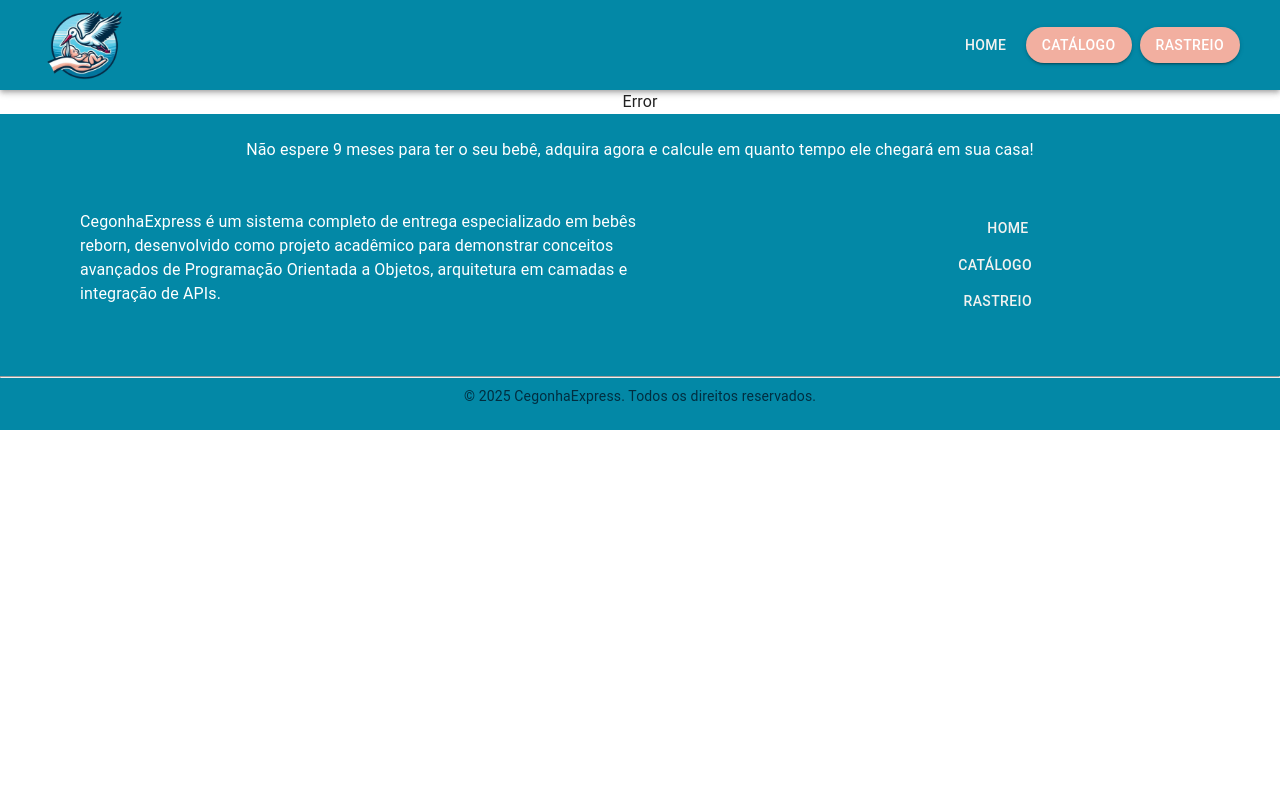
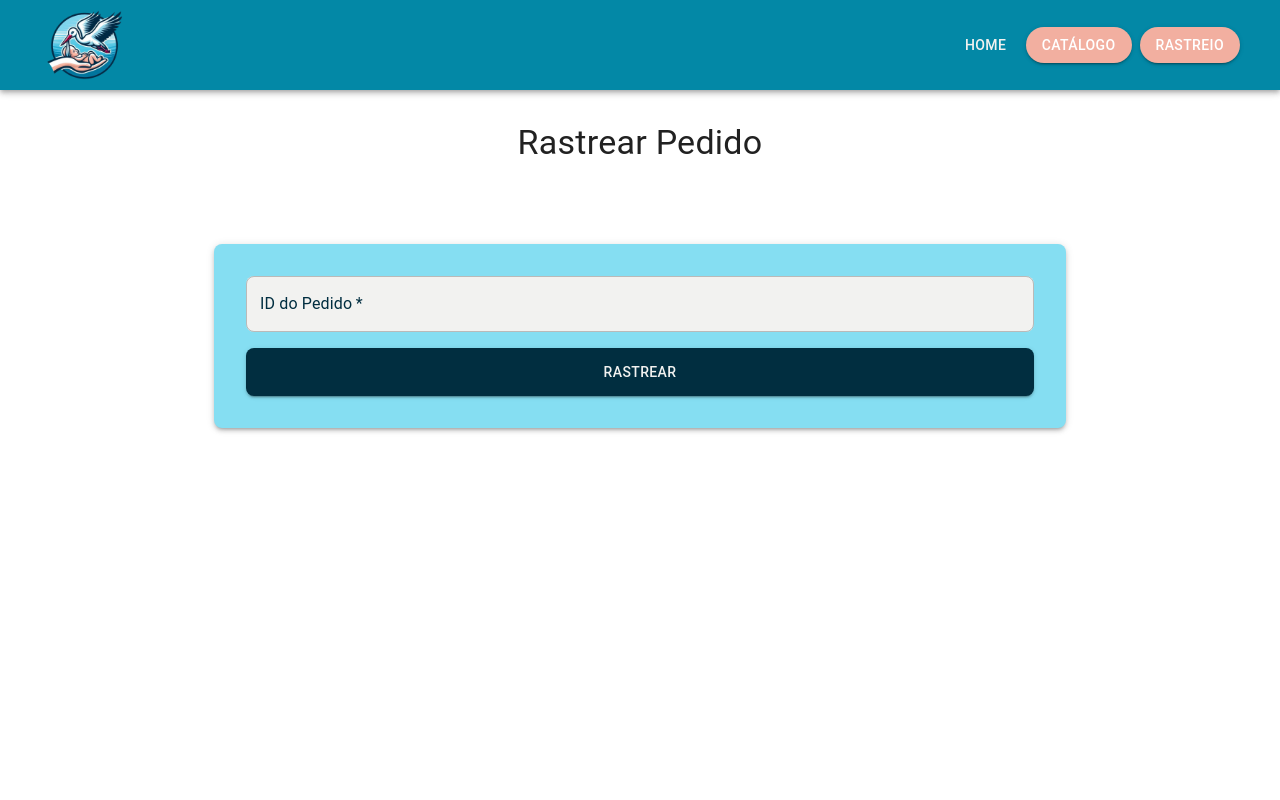
Before and after one commit to JamalShadowDev/cegonha-express-delivery, a React (Vite) app in the folder src/main/frontend/: page /tracking in a window 1280 px wide. Shown: the top 800 px of the page. Built offline with nearby package versions, Linux system fonts and the light colour scheme; some icons are missing.

Commit message:
feat: adding style to tracking page

```diff
--- a/src/main/frontend/src/App.tsx
+++ b/src/main/frontend/src/App.tsx
@@ -6,20 +6,31 @@ import Footer from "./components/Footer";
 import Homepage from "./pages/Homepage";
 import Error from "./pages/Error";
 import Products from "./pages/Products";
+import { Tracking } from "./pages/Tracking";
+import { Box } from "@mui/material";
 
 function App() {
   return (
     <>
+      <Box
+        sx={{
+          display: "flex",
+          flexDirection: "column",
+          minHeight: "100vh",
+          overflowX: "hidden",
+        }}
+      >
         <Navbar />
 
         <Routes>
           <Route path="/" element={<Homepage />} />
-        <Route path="/register" element="" />
+          <Route path="/tracking" element={<Tracking />} />
           <Route path="/products" element={<Products />} />
           <Route path="/product/:id" element="" />
           <Route path="/about-us" element="" />
           <Route path="*" element={<Error />} />
         </Routes>
+      </Box>
 
       <Footer />
 
--- a/src/main/frontend/src/components/Navbar.tsx
+++ b/src/main/frontend/src/components/Navbar.tsx
@@ -44,7 +44,7 @@ export default function Navbar() {
           <Button
             variant="contained"
             component={LinkBehavior}
-            href="/rastreio"
+            href="/tracking"
             sx={{
               borderRadius: "30px",
               backgroundColor: "rgba(242, 175, 160, 1)",
--- /dev/null
+++ b/src/main/frontend/src/pages/Tracking.tsx
@@ -0,0 +1,288 @@
+import React, { useState } from "react";
+import axios from "axios";
+import {
+  Container,
+  Box,
+  TextField,
+  Button,
+  Typography,
+  CircularProgress,
+  Alert,
+  Paper,
+  List,
+  ListItem,
+  ListItemText,
+  Divider,
+} from "@mui/material";
+import { toast } from "react-toastify";
+import { colorPalette } from "../types/colorPalette";
+
+// Interface para os dados da requisição de rastreamento
+
+// Interface para um evento de rastreamento
+interface TrackingEvent {
+  timestamp: string; // Ex: "2023-10-27T10:00:00Z"
+  location: string; // Ex: "São Paulo, SP"
+  status: string; // Ex: "Em trânsito", "Saiu para entrega", "Entregue"
+  description?: string; // Detalhes adicionais do evento
+}
+
+// Interface para a resposta da API de rastreamento
+interface OrderTrackingResponse {
+  orderId: string;
+  status: string; // Status geral do pedido
+  events: TrackingEvent[]; // Lista de eventos de movimentação
+  estimatedDelivery?: string; // Data estimada de entrega, se disponível
+}
+
+export const Tracking: React.FC = () => {
+  const [orderId, setOrderId] = useState<string>("");
+  const [trackingData, setTrackingData] =
+    useState<OrderTrackingResponse | null>(null);
+  const [loading, setLoading] = useState<boolean>(false);
+  const [error, setError] = useState<string | null>(null);
+  const [submitted, setSubmitted] = useState<boolean>(false); // Para controlar a exibição inicial
+
+  const handleTrackOrder = async (event: React.FormEvent) => {
+    event.preventDefault(); // Previne o recarregamento da página
+    setLoading(true);
+    setError(null);
+    setTrackingData(null); // Limpa dados anteriores
+    setSubmitted(true); // Marca que o formulário foi submetido
+
+    if (!orderId.trim()) {
+      setError("Por favor, insira um ID de pedido.");
+      setLoading(false);
+      return;
+    }
+
+    try {
+      // Faz a requisição POST para o backend
+      // Altere '/track-order' para o endpoint real da sua API de rastreamento
+      const response = await axios.post<OrderTrackingResponse>("/track-order", {
+        orderId,
+      });
+      setTrackingData(response.data);
+      toast.success("Informações de rastreamento carregadas!");
+    } catch (err) {
+      console.error("Erro ao rastrear pedido:", err);
+      // Verifica se o erro é uma resposta do Axios e tem uma mensagem de erro
+      if (
+        axios.isAxiosError(err) &&
+        err.response &&
+        err.response.data &&
+        err.response.data.message
+      ) {
+        setError(err.response.data.message);
+        toast.error(err.response.data.message);
+      } else {
+        setError(
+          "Não foi possível rastrear o pedido. Verifique o ID e tente novamente.",
+        );
+        toast.error("Erro ao rastrear pedido!");
+      }
+    } finally {
+      setLoading(false);
+    }
+  };
+
+  return (
+    <Container maxWidth="md" sx={{ py: 4, flexGrow: 1 }}>
+      <Typography
+        variant="h4"
+        component="h1"
+        gutterBottom
+        align="center"
+        sx={{ mb: 10 }}
+      >
+        Rastrear Pedido
+      </Typography>
+
+      <Paper
+        elevation={3}
+        sx={{
+          p: { xs: 2, md: 4 },
+          mb: 4,
+          borderRadius: "8px",
+          backgroundColor: colorPalette[0].rgba,
+        }}
+      >
+        {" "}
+        <Box
+          component="form"
+          onSubmit={handleTrackOrder}
+          sx={{ display: "flex", flexDirection: "column", gap: 2 }}
+        >
+          <TextField
+            label="ID do Pedido"
+            variant="outlined"
+            fullWidth
+            value={orderId}
+            onChange={(e) => setOrderId(e.target.value)}
+            required
+            error={submitted && !orderId.trim()} // Exibe erro se submetido e vazio
+            helperText={
+              submitted && !orderId.trim() ? "ID do pedido é obrigatório" : ""
+            }
+            sx={{
+              "& .MuiOutlinedInput-root": {
+                backgroundColor: colorPalette[4].rgba, // Branco para o fundo do input
+                borderRadius: "8px",
+              },
+              "& .MuiInputLabel-root": {
+                color: colorPalette[1].rgba, // Azul do Contorno para o label
+              },
+            }}
+          />
+          <Button
+            type="submit"
+            variant="contained"
+            fullWidth
+            disabled={loading}
+            sx={{
+              py: 1.5,
+              borderRadius: "8px",
+              backgroundColor: colorPalette[1].rgba, // Azul do Contorno para o botão
+              color: colorPalette[4].rgba, // Branco para o texto
+              "&:hover": {
+                backgroundColor: colorPalette[2].rgba, // Azul da Sombra da Cegonha no hover
+              },
+            }}
+          >
+            {loading ? (
+              <CircularProgress size={24} color="inherit" />
+            ) : (
+              "Rastrear"
+            )}
+          </Button>
+        </Box>
+      </Paper>
+
+      {error && (
+        <Alert severity="error" sx={{ mb: 3 }}>
+          {error}
+        </Alert>
+      )}
+
+      {trackingData && (
+        <Paper
+          elevation={3}
+          sx={{
+            p: { xs: 2, md: 4 },
+            borderRadius: "8px",
+            backgroundColor: colorPalette[3].rgba,
+          }}
+        >
+          {" "}
+          {/* Rosa Claro */}
+          <Typography
+            variant="h5"
+            gutterBottom
+            sx={{ color: colorPalette[1].rgba }}
+          >
+            {" "}
+            {/* Azul do Contorno */}
+            Detalhes do Pedido: {trackingData.orderId}
+          </Typography>
+          <Typography
+            variant="body1"
+            sx={{ mb: 1, color: colorPalette[1].rgba }}
+          >
+            {" "}
+            {/* Azul do Contorno */}
+            **Status Atual:** {trackingData.status}
+          </Typography>
+          {trackingData.estimatedDelivery && (
+            <Typography
+              variant="body1"
+              sx={{ mb: 2, color: colorPalette[1].rgba }}
+            >
+              {" "}
+              {/* Azul do Contorno */}
+              **Previsão de Entrega:**{" "}
+              {new Date(trackingData.estimatedDelivery).toLocaleDateString(
+                "pt-BR",
+                {
+                  year: "numeric",
+                  month: "long",
+                  day: "numeric",
+                },
+              )}
+            </Typography>
+          )}
+          <Typography
+            variant="h6"
+            sx={{ mt: 3, mb: 2, color: colorPalette[1].rgba }}
+          >
+            {" "}
+            {/* Azul do Contorno */}
+            Histórico de Movimentações:
+          </Typography>
+          {trackingData.events.length > 0 ? (
+            <List>
+              {trackingData.events.map((event, index) => (
+                <React.Fragment key={index}>
+                  <ListItem disablePadding sx={{ color: colorPalette[1].rgba }}>
+                    {" "}
+                    {/* Azul do Contorno */}
+                    <ListItemText
+                      primary={
+                        <Typography
+                          variant="subtitle1"
+                          component="span"
+                          sx={{
+                            fontWeight: "bold",
+                            color: colorPalette[1].rgba,
+                          }}
+                        >
+                          {new Date(event.timestamp).toLocaleDateString(
+                            "pt-BR",
+                            {
+                              day: "2-digit",
+                              month: "2-digit",
+                              year: "numeric",
+                              hour: "2-digit",
+                              minute: "2-digit",
+                            },
+                          )}{" "}
+                          - {event.status}
+                        </Typography>
+                      }
+                      secondary={
+                        <Typography
+                          variant="body2"
+                          sx={{ color: colorPalette[2].rgba }}
+                        >
+                          {" "}
+                          {/* Azul da Sombra da Cegonha */}
+                          {`${event.location}${event.description ? ` - ${event.description}` : ""}`}
+                        </Typography>
+                      }
+                    />
+                  </ListItem>
+                  {index < trackingData.events.length - 1 && (
+                    <Divider
+                      component="li"
+                      sx={{ borderColor: colorPalette[2].rgba }}
+                    />
+                  )}{" "}
+                  {/* Azul da Sombra da Cegonha */}
+                </React.Fragment>
+              ))}
+            </List>
+          ) : (
+            <Typography
+              variant="body2"
+              color="text.secondary"
+              sx={{ color: colorPalette[1].rgba }}
+            >
+              {" "}
+              {/* Azul do Contorno */}
+              Nenhuma movimentação registrada ainda.
+            </Typography>
+          )}
+        </Paper>
+      )}
+    </Container>
+  );
+};
```
Lines whose indentation alone changed are shown as unchanged.
